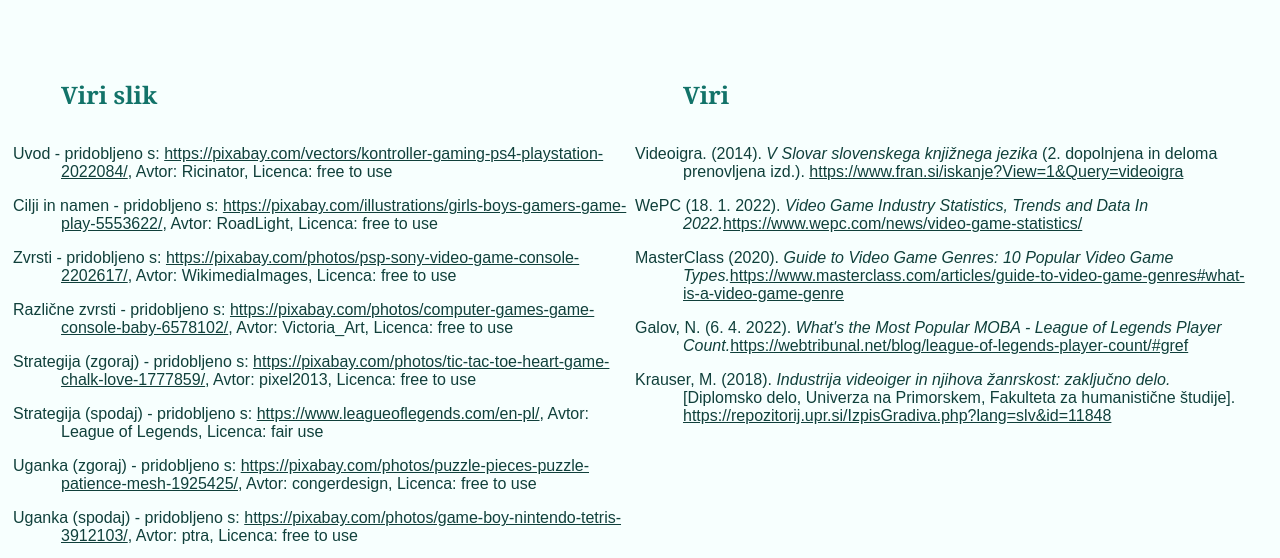
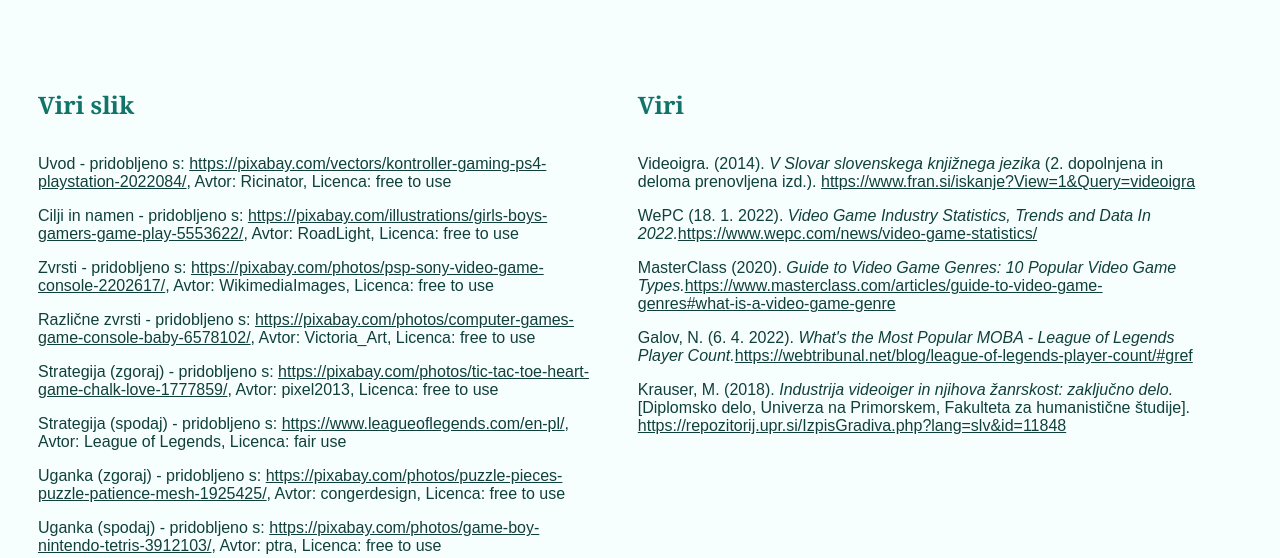
Before and after one commit to tejasajo/tejasajo.github.io, a plain HTML site: page viri.html in a window 1280 px wide. Shown: the part 230-788 px from the top of the page. Drawn offline with Linux system fonts and the light colour scheme.

Commit message:
Update stil.css

```diff
--- a/stil.css
+++ b/stil.css
@@ -135,12 +135,12 @@ h3 {
 }
 
 .column_viri {
-	width: 48%;
-	padding: 10px;
-	padding-left: 43px;
+	width: 45%;
+	padding: 20px;
 }
 
-.column_viri p {
+.zamik {
+	padding-left: 43px;
 	text-indent: -3em;
 }
 
```
